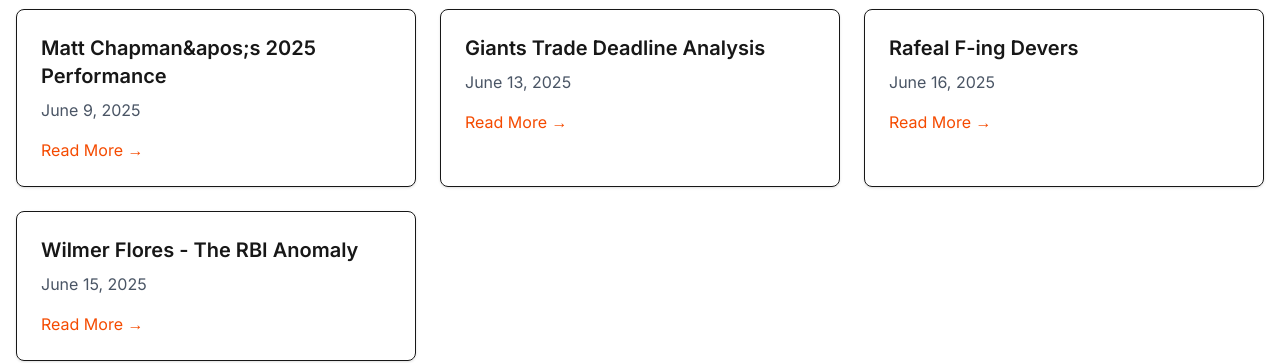
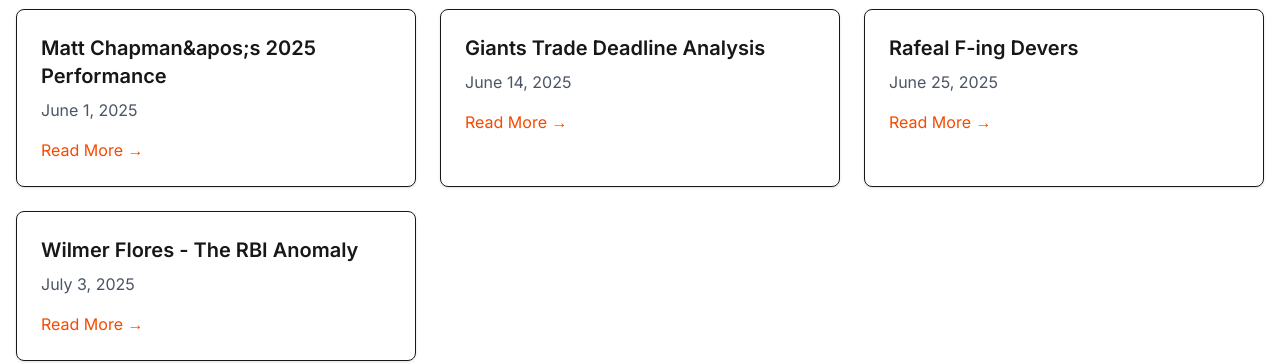
Before and after one commit to jsheinberg/giants-analysis.com, a Next.js app: page / in a window 1280 px wide. Shown: the part 355-718 px from the top of the page. Built offline with nearby package versions, Linux system fonts and the light colour scheme.

Commit message:
dates fixed

```diff
--- a/src/app/posts/postsData.tsx
+++ b/src/app/posts/postsData.tsx
@@ -11,7 +11,7 @@ export interface PostData {
 export const posts: { [key: string]: PostData } = {
   'sample-post': {
     title: "Matt Chapman&apos;s 2025 Performance",
-    date: "June 9, 2025",
+    date: "June 1, 2025",
     content: (
       <>
         <p>Matt Chapman&apos;s baseline statistics this year are a bit confusing. His batting average is essentially the league average, he leads the Giants with 12 home runs, which is tied for 28th in the league. He is obviously one of the best fielders in baseball.</p>
@@ -212,7 +212,7 @@ plt.show()
   },
   'new-post': {
     title: "Giants Trade Deadline Analysis",
-    date: "June 13, 2025",
+    date: "June 14, 2025",
     content: (
       <>
           <h2>The most fundamental question we must ask: buy or sell?</h2>
@@ -454,7 +454,7 @@ plt.show()
   },
   'rafael-devers': {
     title: "Rafeal F-ing Devers",
-    date: "June 16, 2025",
+    date: "June 25, 2025",
     content: (
         <>
         <p>
@@ -577,7 +577,7 @@ print(avg_ops)
   },
   'wilmer-flores': {
     title: "Wilmer Flores - The RBI Anomaly",
-    date: "June 15, 2025",
+    date: "July 3, 2025",
     content: (
         <>
 
```
